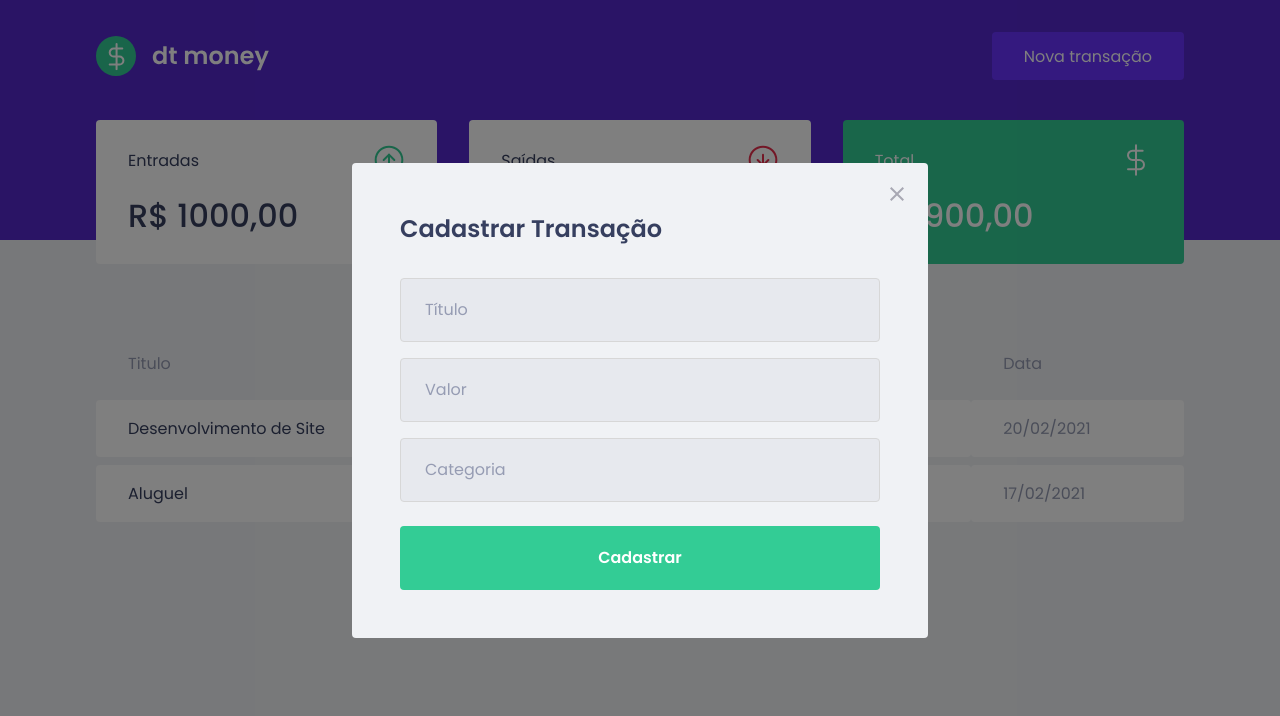
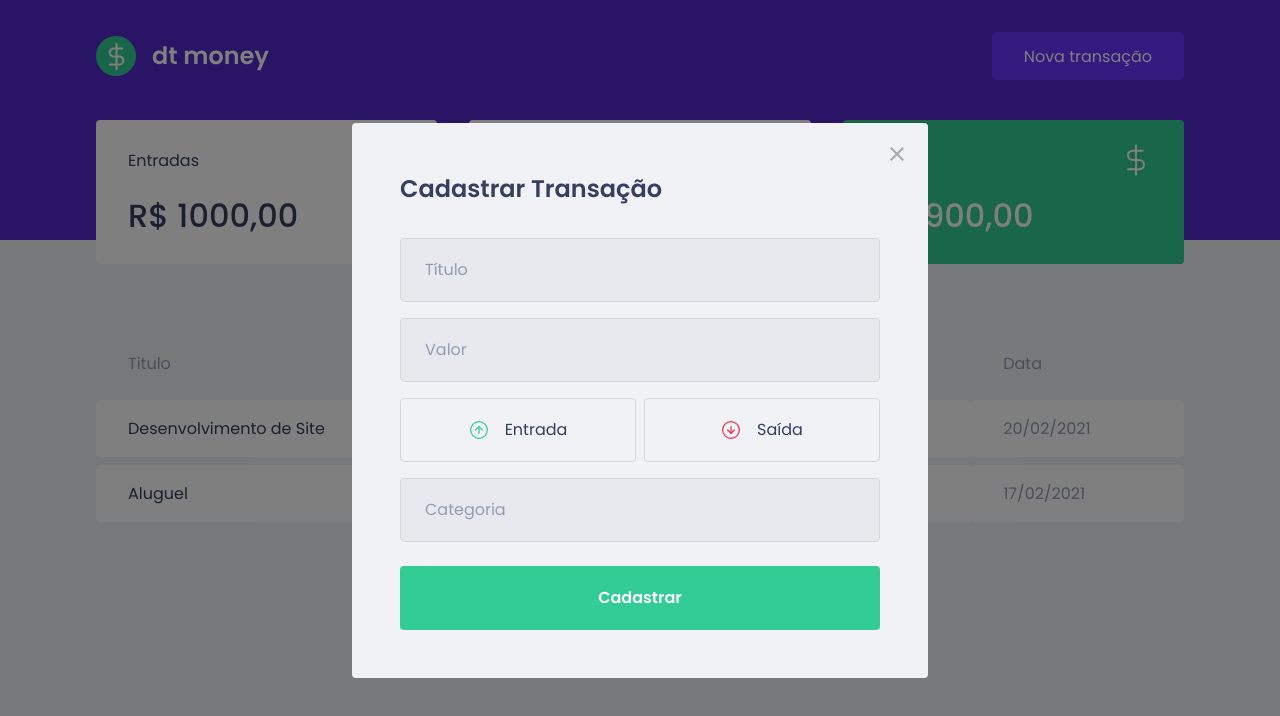
Before and after one commit to miguelriosoliveira/dtmoney, a React (Create React App) app: page / in a window 1280 px wide. Both pictures are taken after a click on the button "Nova transação". Shown: the top 716 px of the page. Built offline with nearby package versions, Linux system fonts and the light colour scheme; no server answers; what miragejs would draw is missing.

Commit message:
Transaction type container

```diff
--- a/package.json
+++ b/package.json
@@ -23,6 +23,7 @@
 	"dependencies": {
 		"axios": "^0.21.1",
 		"miragejs": "^0.1.41",
+		"polished": "^4.1.1",
 		"react": "^17.0.1",
 		"react-dom": "^17.0.1",
 		"react-modal": "^3.12.1",
--- a/src/components/NewTransactionModal/index.tsx
+++ b/src/components/NewTransactionModal/index.tsx
@@ -1,8 +1,10 @@
 import Modal, { Props as ModalProps } from 'react-modal';
 
 import closeImg from '../../assets/close.svg';
+import incomeImg from '../../assets/income.svg';
+import outcomeImg from '../../assets/outcome.svg';
 
-import { Container } from './styles';
+import { Container, TransationTypeContainer } from './styles';
 
 export function NewTransactionModal({ isOpen, onRequestClose }: ModalProps) {
 	return (
@@ -21,6 +23,19 @@
 
 				<input placeholder="Título" />
 				<input type="number" placeholder="Valor" />
+
+				<TransationTypeContainer>
+					<button type="button">
+						<img src={incomeImg} alt="Entrada" />
+						<span>Entrada</span>
+					</button>
+
+					<button type="button">
+						<img src={outcomeImg} alt="Saída" />
+						<span>Saída</span>
+					</button>
+				</TransationTypeContainer>
+
 				<input placeholder="Categoria" />
 
 				<button type="submit">Cadastrar</button>
--- a/src/components/NewTransactionModal/styles.ts
+++ b/src/components/NewTransactionModal/styles.ts
@@ -1,3 +1,4 @@
+import { darken } from 'polished';
 import styled from 'styled-components';
 
 export const Container = styled.form`
@@ -44,3 +45,37 @@
 		}
 	}
 `;
+
+export const TransationTypeContainer = styled.div`
+	margin: 1rem 0;
+	display: grid;
+	grid-template-columns: 1fr 1fr;
+	gap: 0.5rem;
+
+	button {
+		height: 4rem;
+		border: 1px solid #d7d7d7;
+		border-radius: 0.25rem;
+		background: transparent;
+		display: flex;
+		align-items: center;
+		justify-content: center;
+		transition: border-color 0.2s;
+
+		&:hover {
+			border-color: ${darken(0.1, '#d7d7d7')};
+		}
+
+		img {
+			width: 20px;
+			height: 20px;
+		}
+
+		span {
+			display: inline-block;
+			margin-left: 1rem;
+			font-size: 1rem;
+			color: var(--text-title);
+		}
+	}
+`;
```
Also changed, not shown: 1 other file (tests, documents, lock files or other folders).
